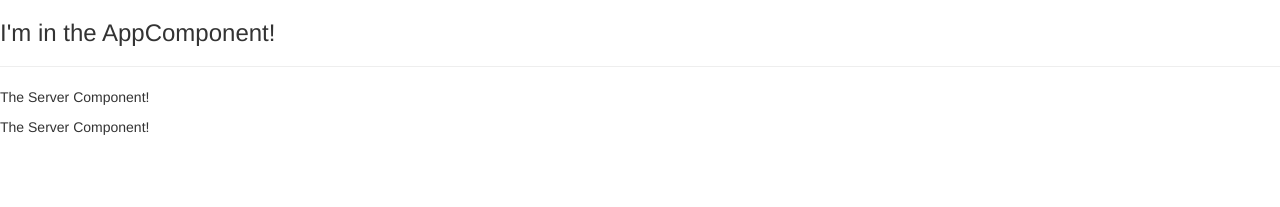
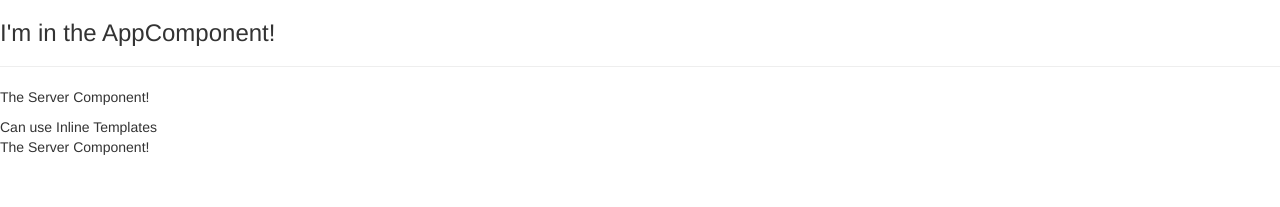
Before and after one commit to durabilliam/Angular-Practice, an Angular app: page / in a window 1280 px wide. Shown: the top 207 px of the page. Built offline with nearby package versions, Linux system fonts and the light colour scheme.

Commit message:
can use inline templates

```diff
--- a/src/app/servers/servers.component.ts
+++ b/src/app/servers/servers.component.ts
@@ -2,7 +2,10 @@ import { Component, OnInit } from '@angular/core';
 
 @Component({
   selector: 'app-servers',
-  templateUrl: './servers.component.html',
+  template: `
+    <app-server></app-server>
+    Can use Inline Templates
+    <app-server></app-server>`,
   styleUrls: ['./servers.component.css']
 })
 export class ServersComponent implements OnInit {
```
